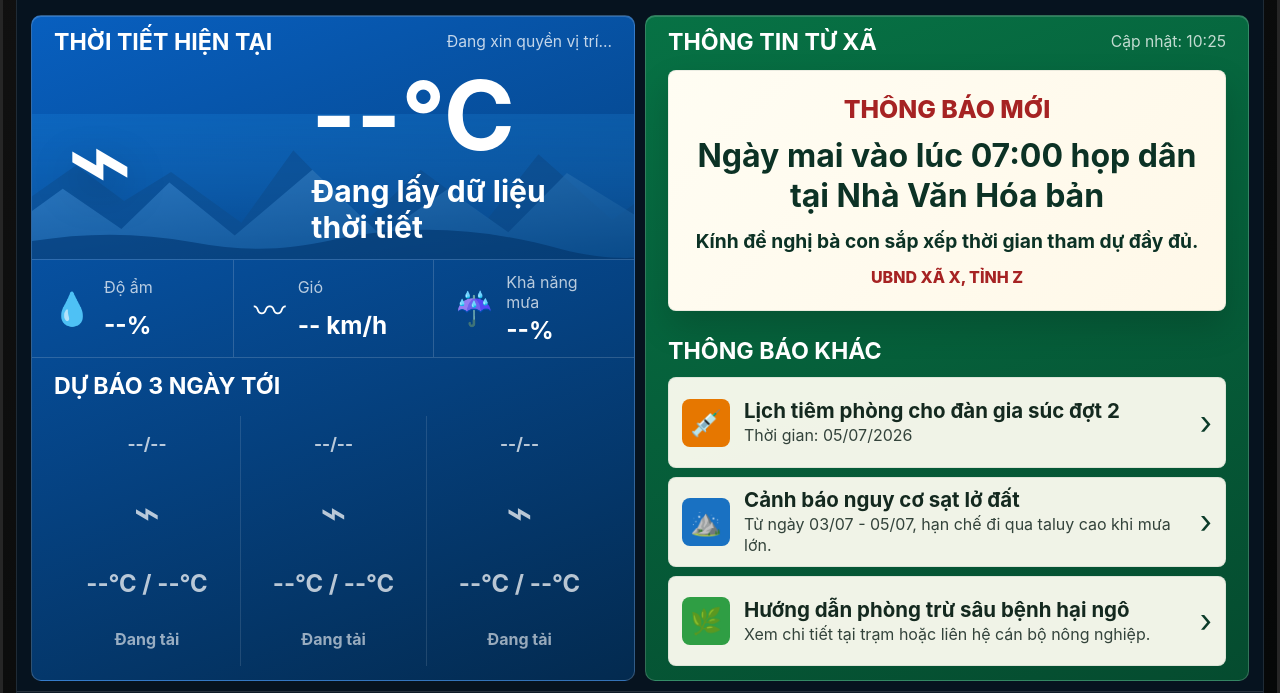
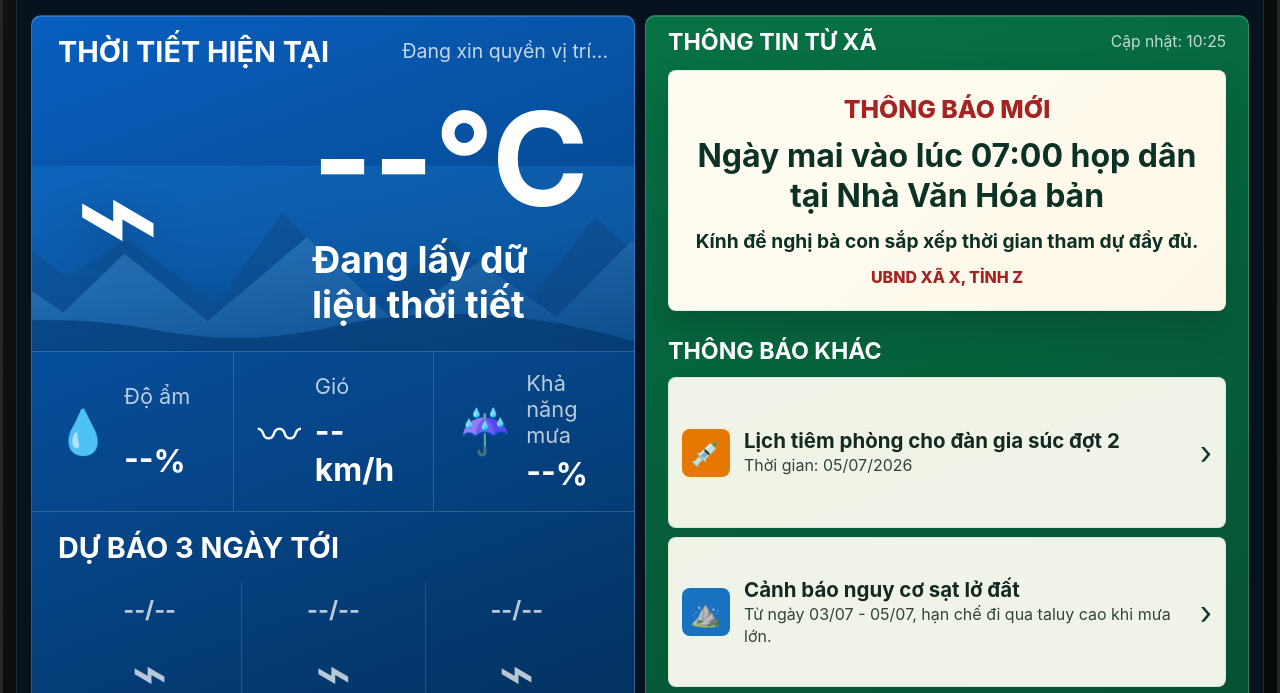
Before and after one commit to NienCongChua/tramaidanang, a website: page index.html in a window 1280 px wide. Shown: the part 93-786 px from the top of the page. Drawn offline with Linux system fonts and the light colour scheme.

Commit message:
Enlarge weather card content

```diff
--- a/styles.css
+++ b/styles.css
@@ -255,13 +255,26 @@ a {
   white-space: nowrap;
 }
 
+.weather-card .panel-heading {
+  padding: 18px 26px 10px;
+}
+
+.weather-card .panel-heading h2,
+.weather-card .forecast-block h3 {
+  font-size: clamp(1.35rem, 1.2rem + 0.75vw, 1.85rem);
+}
+
+.weather-card .panel-heading span {
+  font-size: clamp(1.04rem, 0.98rem + 0.3vw, 1.24rem);
+}
+
 .weather-hero {
   position: relative;
-  min-height: 180px;
+  min-height: clamp(230px, 31vh, 360px);
   display: grid;
   grid-template-columns: 0.85fr 1fr;
   align-items: center;
-  padding: 8px 34px 14px;
+  padding: 18px 42px 24px;
   overflow: hidden;
 }
 
@@ -274,7 +287,7 @@ a {
   position: absolute;
   inset: auto 0 0;
   width: 100%;
-  height: 145px;
+  height: 68%;
   object-fit: cover;
   opacity: 0.45;
 }
@@ -282,7 +295,7 @@ a {
 .weather-icon {
   position: relative;
   z-index: 1;
-  font-size: clamp(5.4rem, 4.7rem + 3vw, 9rem);
+  font-size: clamp(7.2rem, 5.2rem + 5vw, 12rem);
   filter: drop-shadow(0 14px 20px rgba(0, 0, 0, 0.25));
 }
 
@@ -293,15 +306,15 @@ a {
 
 .temperature strong {
   display: block;
-  font-size: clamp(4.2rem, 3.45rem + 3.2vw, 7.2rem);
+  font-size: clamp(5.6rem, 4rem + 5.2vw, 10.5rem);
   line-height: 0.95;
   letter-spacing: 0;
 }
 
 .temperature span {
   display: block;
-  margin-top: 12px;
-  font-size: clamp(1.35rem, 1.12rem + 0.95vw, 2rem);
+  margin-top: 16px;
+  font-size: clamp(1.7rem, 1.25rem + 1.35vw, 2.65rem);
   font-weight: 650;
   overflow-wrap: anywhere;
 }
@@ -316,9 +329,9 @@ a {
 .weather-stats div {
   display: grid;
   grid-template-columns: auto 1fr;
-  gap: 3px 12px;
-  align-items: center;
-  padding: 12px 20px;
+  gap: 6px 14px;
+  align-items: center;
+  padding: 18px 24px;
   min-width: 0;
 }
 
@@ -328,16 +341,16 @@ a {
 
 .stat-icon {
   grid-row: span 2;
-  font-size: 2rem;
+  font-size: clamp(2.35rem, 1.9rem + 1vw, 3.15rem);
 }
 
 .weather-stats small {
   color: rgba(255, 255, 255, 0.72);
-  font-size: 1rem;
+  font-size: clamp(1.12rem, 1rem + 0.45vw, 1.42rem);
 }
 
 .weather-stats strong {
-  font-size: clamp(1.22rem, 1.08rem + 0.55vw, 1.6rem);
+  font-size: clamp(1.55rem, 1.18rem + 1vw, 2.3rem);
   overflow-wrap: anywhere;
 }
 
@@ -350,20 +363,24 @@ a {
   min-height: 0;
 }
 
+.weather-card .forecast-block {
+  padding: 18px 26px 20px;
+}
+
 .forecast-list {
   display: grid;
   grid-template-columns: repeat(3, 1fr);
   align-items: stretch;
   flex: 1 1 auto;
-  margin-top: 16px;
+  margin-top: 18px;
 }
 
 .forecast-day {
   display: grid;
-  gap: 8px;
+  gap: 10px;
   place-items: center;
-  min-height: 145px;
-  padding: 6px 10px;
+  min-height: clamp(165px, 21vh, 250px);
+  padding: 12px 14px;
   text-align: center;
 }
 
@@ -377,22 +394,22 @@ a {
 
 .forecast-day time {
   font-weight: 700;
-  font-size: 1.08rem;
+  font-size: clamp(1.18rem, 1.02rem + 0.55vw, 1.55rem);
 }
 
 .forecast-day span {
-  font-size: 2.8rem;
+  font-size: clamp(3.15rem, 2.4rem + 1.8vw, 4.7rem);
 }
 
 .forecast-day strong {
-  font-size: clamp(1.18rem, 1.05rem + 0.55vw, 1.55rem);
+  font-size: clamp(1.5rem, 1.12rem + 1vw, 2.28rem);
 }
 
 .forecast-day p {
   margin: 0;
   color: rgba(255, 255, 255, 0.82);
   font-weight: 650;
-  font-size: 1rem;
+  font-size: clamp(1.08rem, 0.98rem + 0.42vw, 1.38rem);
   line-height: 1.25;
 }
 
```
